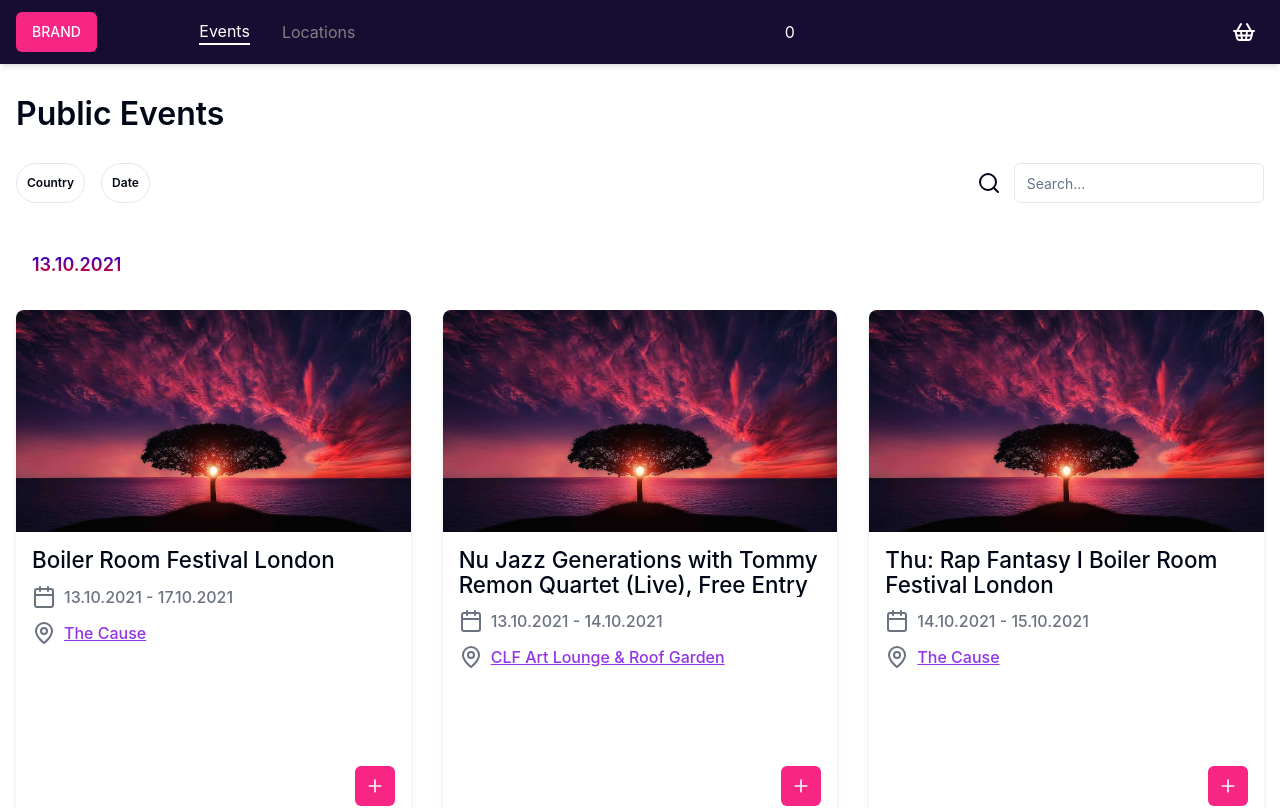
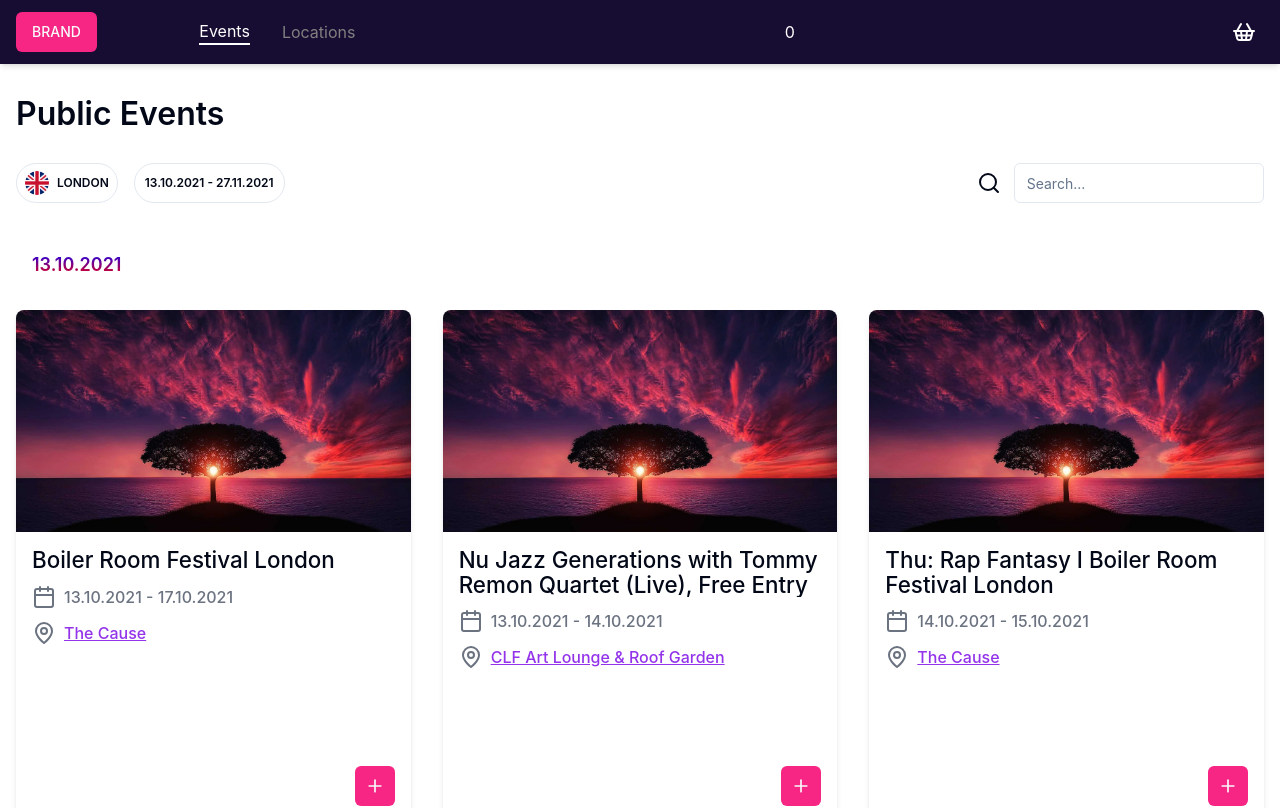
Before and after one commit to CrovisOne/fe02932b-371e-4917-b1fb-7429addb18e3, a React (Vite) app: page /events in a window 1280 px wide. Shown: the top 808 px of the page. Built offline with nearby package versions, Linux system fonts and the light colour scheme.

Commit message:
dev(Event Search): Add Badge content

```diff
--- a/src/pages/search-event/index.tsx
+++ b/src/pages/search-event/index.tsx
@@ -3,7 +3,7 @@ import { Badge } from "@/components/ui/badge";
 import { Button } from "@/components/ui/button";
 import { Input } from "@/components/ui/input";
 import { PlusIcon, SearchIcon } from "lucide-react";
-
+import UkFlag from "@/assets/united-kingdom.png";
 import DummyData from "../../assets/dummy.json";
 import { Content, Grid, StickyBar } from "@/components/layout";
 import {
@@ -21,6 +21,7 @@ import { trimTimeFromDate } from "@/utils/dateHandler";
 import { observeCards } from "./scripts/dateObserver";
 import { filterEvents, sortEvents } from "./scripts/eventHandler";
 import { debounce } from "@/utils/debouncer";
+import { getDateRange } from "./scripts/eventDateRange";
 
 export function SearchEventPage(): JSX.Element {
   const { events, setEvents } = useContext(EventListContext);
@@ -62,6 +63,8 @@ export function SearchEventPage(): JSX.Element {
     console.log("search");
   }, 400);
 
+  const dateRange = getDateRange(events);
+
   useEffect(() => {
     const cleanup = observeCards(cardRefs.current, setCurrentDate);
     return cleanup;
@@ -79,8 +82,16 @@ export function SearchEventPage(): JSX.Element {
           <h3 className="my-4">Public Events</h3>
           <div className="mb-4 flex justify-between">
             <div className="flex gap-4">
-              <Badge variant={"outline"}>Country</Badge>
-              <Badge variant={"outline"}>Date</Badge>
+              <Badge variant={"outline"} className="flex gap-2 px-2">
+                <img
+                  src={UkFlag}
+                  className="aspect-square h-6 w-6 overflow-hidden rounded-full"
+                />
+                LONDON
+              </Badge>
+              <Badge
+                variant={"outline"}
+              >{`${dateRange.earliest} - ${dateRange.latest}`}</Badge>
             </div>
             <div className="itmes-center flex max-w-lg gap-2">
               <Button variant={"ghost"} size={"icon"}>
--- /dev/null
+++ b/src/pages/search-event/scripts/eventDateRange.ts
@@ -0,0 +1,29 @@
+import { EventProps } from "@/types/events";
+import { trimTimeFromDate } from "@/utils/dateHandler";
+
+type DateRangeReturnType = {
+  earliest: string;
+  latest: string;
+};
+
+export function getDateRange(events: EventProps[]): DateRangeReturnType {
+  if (events.length === 0) return { earliest: "", latest: "" };
+
+  let earliest = new Date(events[0].date);
+  let latest = new Date(events[0].date);
+
+  for (let i = 0; i < events.length; i++) {
+    const date = new Date(events[i].date);
+    if (date < earliest) {
+      earliest = date;
+    }
+    if (date > latest) {
+      latest = date;
+    }
+  }
+
+  const cleanedEarliest = trimTimeFromDate(earliest.toISOString());
+  const ceanedLatest = trimTimeFromDate(latest.toISOString());
+
+  return { earliest: cleanedEarliest, latest: ceanedLatest };
+}
```
Also changed, not shown: src/assets/united-kingdom.png (added).
